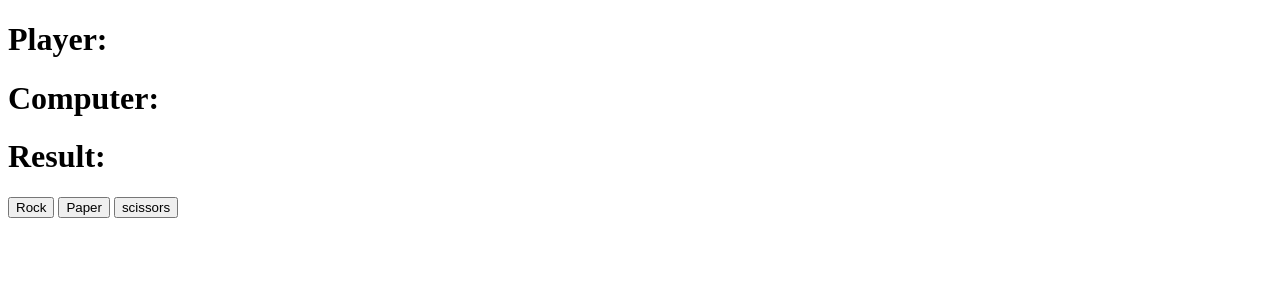
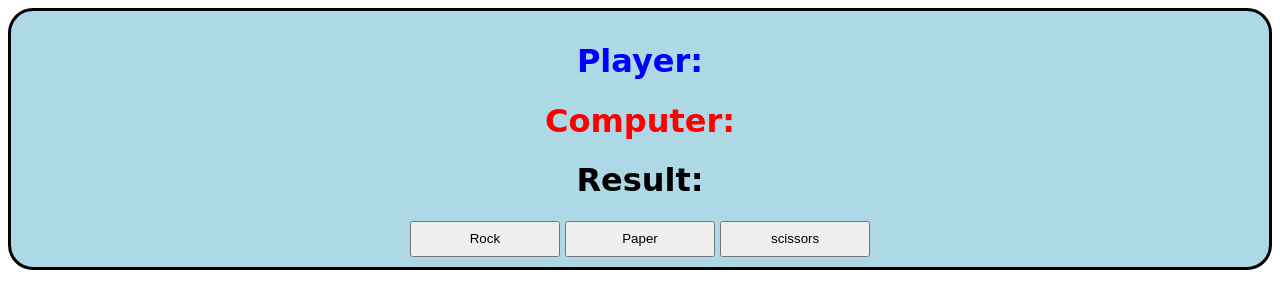
Before and after one commit to Huss3n/TheOdinProject, a plain HTML site: page index.html in a window 1280 px wide. Drawn offline with Linux system fonts and the light colour scheme.

Commit message:
Added css

```diff
--- a/index.html
+++ b/index.html
@@ -5,6 +5,7 @@
     <meta http-equiv="X-UA-Compatible" content="IE=edge" />
     <meta name="viewport" content="width=device-width, initial-scale=1.0" />
     <title>Rock, paper, scissors</title>
+    <link rel="stylesheet" href="style.css" />
   </head>
   <body>
     <div id="gameDiv">
--- a/style.css
+++ b/style.css
@@ -1,3 +1,21 @@
 #gameDiv {
   font-family: "Brush Script MT", cursive;
+  border: 3px solid;
+  border-radius: 25px;
+  padding: 10px;
+  background-color: lightblue;
+  text-align: center;
 }
+
+.choiceBtn {
+  line-height: 30px;
+  width: 150px;
+}
+
+#playerText {
+  color: blue;
+}
+
+#computerText {
+  color: red;
+}
```
